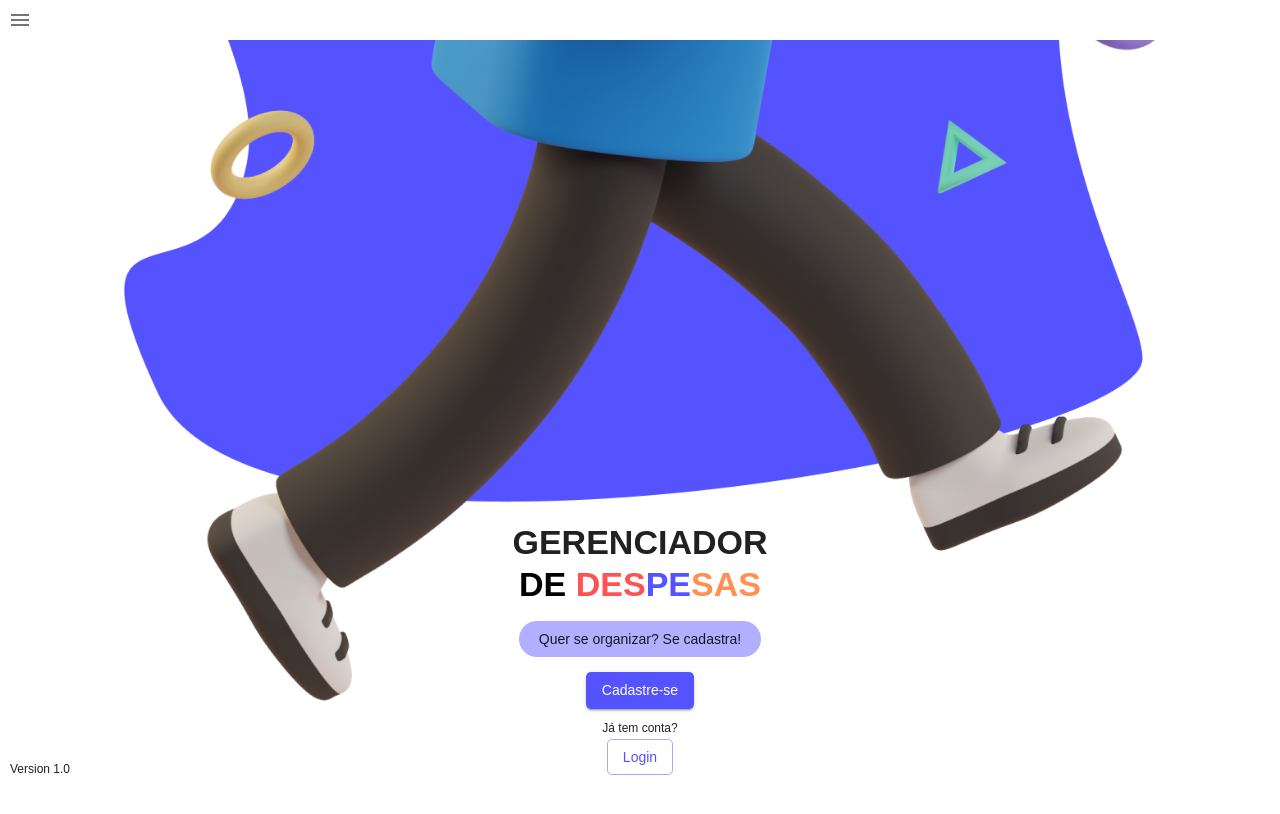
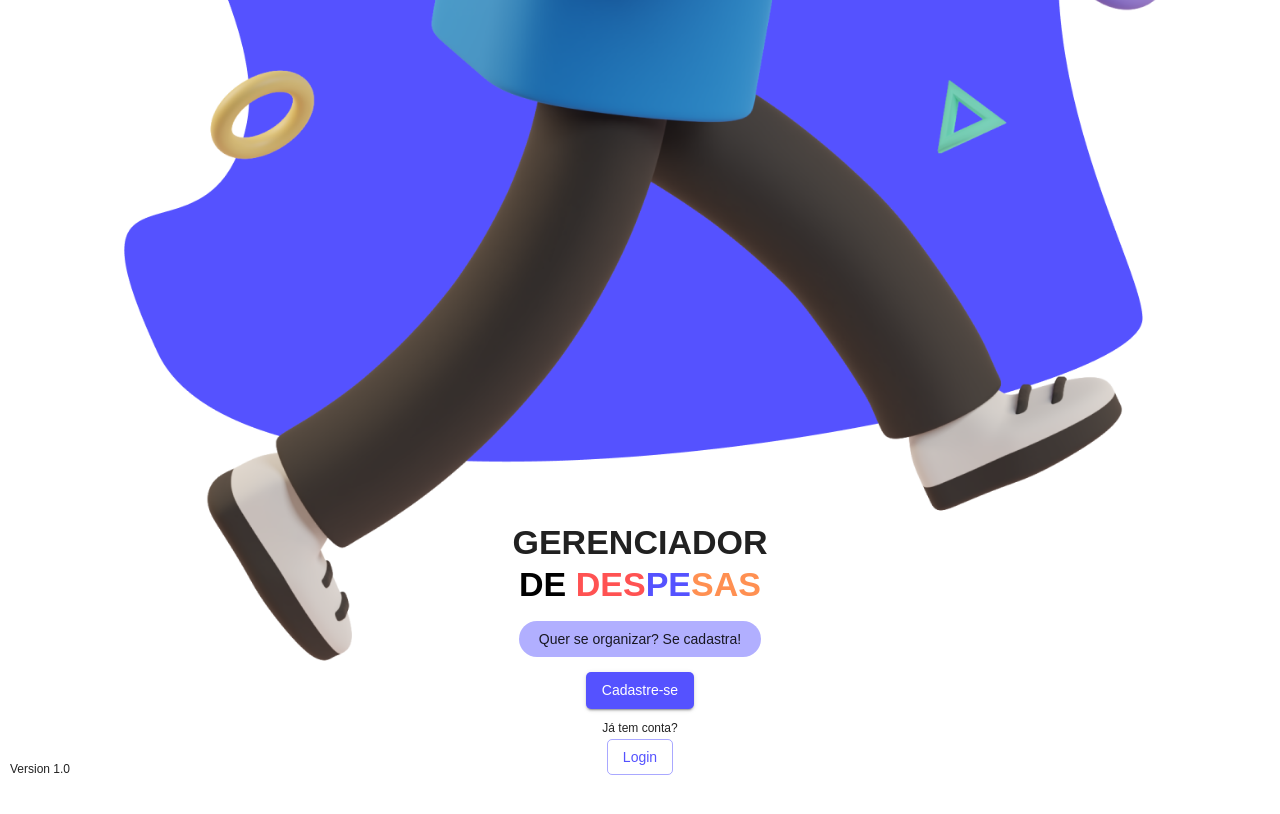
Before and after one commit to cedraz/expense-manager-front, a Next.js app: page / in a window 1280 px wide. Shown: the top 814 px of the page. Built offline with nearby package versions, Linux system fonts and the light colour scheme.

Commit message:
fix show navbar

```diff
--- a/src/app/layout.tsx
+++ b/src/app/layout.tsx
@@ -1,32 +1,39 @@
 // RootLayout.tsx
+'use client'
 import * as React from 'react'
 import type { Metadata } from 'next'
 import { ToastContainer } from 'react-toastify'
 import 'react-toastify/dist/ReactToastify.css'
 import './globals.css'
+import { usePathname } from 'next/navigation'
 
 import ThemeRegistry from '@/components/ThemeRegistry/ThemeRegistry'
 import { Grid, Typography } from '@mui/material'
 import AuthProvider from '@/hooks/auth'
 import Navbar from '@/components/navbar/navbar'
 
-export const metadata: Metadata = {
-  title: 'Expense Manager',
-  description: 'Generated by create next app',
-}
+
+// export const metadata: Metadata = {
+//   title: 'Expense Manager',
+//   description: 'Generated by create next app',
+// }
+
+
 
 export default function RootLayout({
   children,
 }: {
   children: React.ReactNode;
 }) {
+  const pathname = usePathname()
+
   return (
     <html lang="en">
       <body className="bg-white text-black">
         <ThemeRegistry>
           <AuthProvider>
             <ToastContainer />
-            <Navbar/>
+            {pathname !== '/' && pathname !== '/login' && pathname !== '/register' && <Navbar />}
             {children}
             <Grid item xs={12} sx={{position: 'fixed', bottom: 20, left: 10}}>
               <Typography variant='caption' sx={{mt: '10px', alignSelf: 'flex-end', mb: '5px'}}>Version 1.0</Typography>
```
Also changed, not shown: package.json (+16 -16 lines), 1 other file (tests, documents, lock files or other folders).
